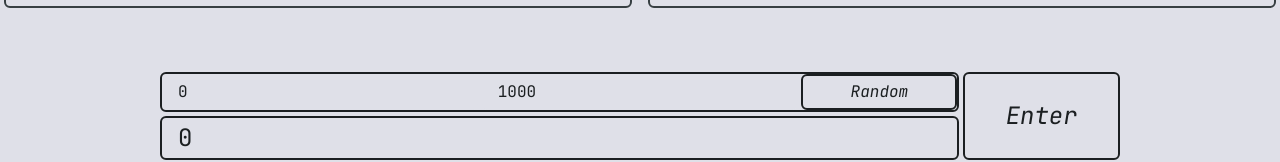
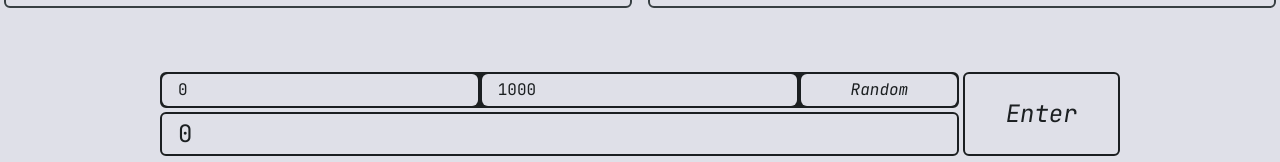
Before and after one commit to koga-one/numerus, a Next.js app: page / in a window 1280 px wide. Shown: the part 528-690 px from the top of the page. Built offline with nearby package versions, Linux system fonts and the light colour scheme.

Commit message:
some lil navbar appearance things

```diff
--- a/pages/index.tsx
+++ b/pages/index.tsx
@@ -77,7 +77,7 @@ const Home: NextPage = () => {
         <Block title="Amounts" version={0.1} answers={[Amounts]} n={n} />
       </div>
       <nav className="grid grid-cols-1 lg:grid-cols-6 bottom-1 lg:bottom-8 h-40 lg:h-16 sticky px-1 lg:px-40 my-4 lg:my-16 pointer-events-none z-50 mx-auto container gap-1">
-        <div className="grid gap-1 grid-cols-2 lg:grid-cols-5 lg:col-span-5 bg-kami rounded-md border-2">
+        <div className="grid gap-1 grid-cols-2 lg:grid-cols-5 lg:col-span-5 dark:bg-kami bg-katsu rounded-md border-2">
           <input
             ref={minEl}
             type="number"
@@ -95,7 +95,7 @@ const Home: NextPage = () => {
           <button
             type="button"
             onClick={randomNumber}
-            className="active:bg-ki col-span-2 lg:col-span-1 border-2 dark:border-kami transition border-katsu pointer-events-auto rounded-md bg-kami text-katsu italic px-4 py-1"
+            className="active:bg-ki col-span-2 lg:col-span-1 transition pointer-events-auto rounded-md bg-kami text-katsu italic px-4 py-1"
           >
             <p>Random</p>
           </button>
```
